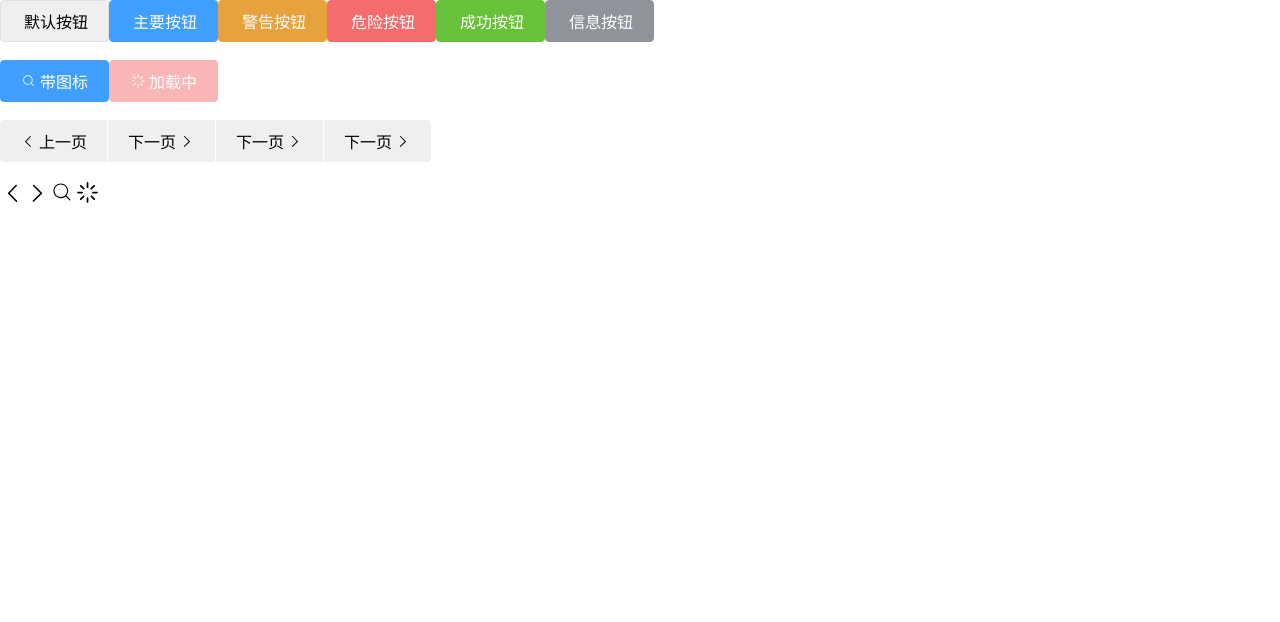
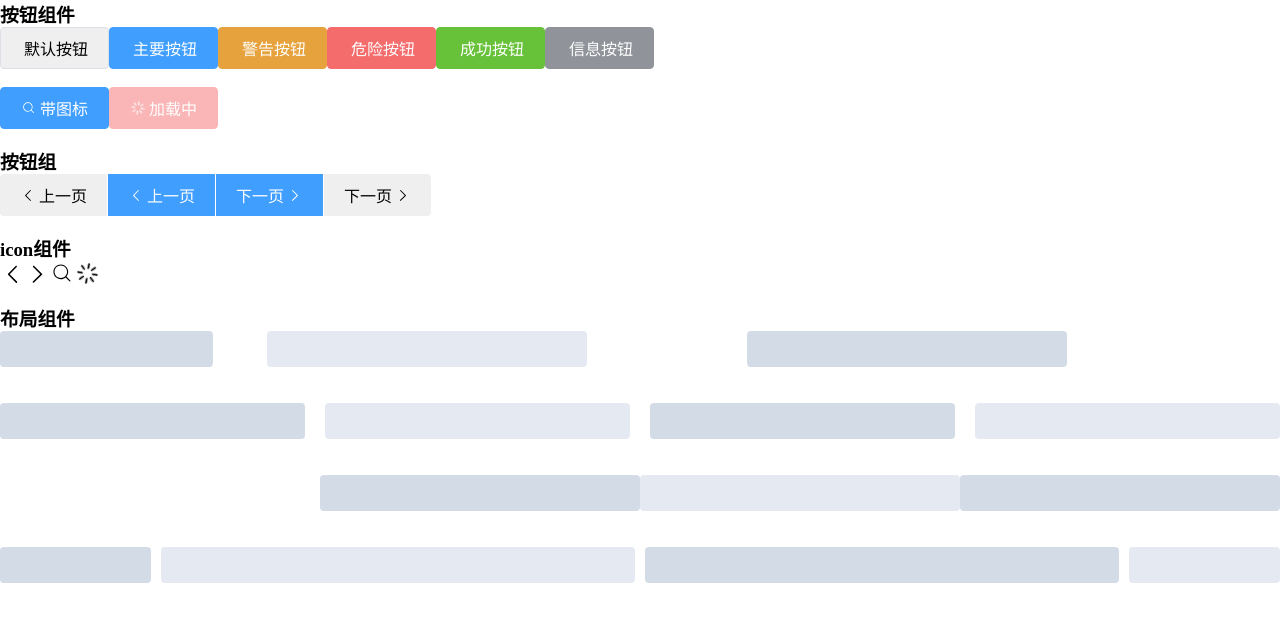
Before and after one commit to lemonKun/cz-ui, a Vue app: page / in a window 1280 px wide. Shown: the top 622 px of the page. Built offline with nearby package versions, Linux system fonts and the light colour scheme.

Commit message:
布局组件finished

```diff
--- a/src/App.vue
+++ b/src/App.vue
@@ -1,6 +1,7 @@
 <template>
     <div id="app">
         <!-- 默认按钮  -->
+        <h3>按钮组件</h3>
         <lk-button>默认按钮</lk-button>
         <!-- 带类型的按钮 -->
         <lk-button type="primary">主要按钮</lk-button>
@@ -15,18 +16,53 @@
         <lk-button type="danger" loading>加载中</lk-button>
         <br><br>
         <!-- 按钮组 组件 -->
+        <h3>按钮组</h3>
         <lk-button-group>
             <lk-button icon="houtuishangyige">上一页</lk-button>
-            <lk-button icon="qianjinxiayige" icon-position="right">下一页</lk-button>
-            <lk-button icon="qianjinxiayige" icon-position="right">下一页</lk-button>
+            <lk-button type="primary" icon="houtuishangyige">上一页</lk-button>
+            <lk-button type="primary" icon="qianjinxiayige" icon-position="right">下一页</lk-button>
             <lk-button icon="qianjinxiayige" icon-position="right">下一页</lk-button>
         </lk-button-group>
         <br><br>
         <!-- icon组件 -->
+        <h3>icon组件</h3>
         <lk-icon icon="houtuishangyige"></lk-icon>
         <lk-icon icon="qianjinxiayige"></lk-icon>
         <lk-icon icon="sousuo"></lk-icon>
         <lk-icon icon="dengdai-"></lk-icon>
+        <br><br>
+        <!-- 布局组件 -->
+        <h3>布局组件</h3>
+        <!-- span和offset属性 -->
+        <lk-row>
+            <lk-col :span="4"><div class="grid-content bg-purple"></div></lk-col>
+            <lk-col :span="6" :offset="1"><div class="grid-content bg-purple-light"></div></lk-col>
+            <lk-col :span="6" :offset="3"><div class="grid-content bg-purple"></div></lk-col>
+        </lk-row>
+        <br><br>
+        <!-- gutter实现col之间的缝隙 -->
+        <lk-row :gutter="20">
+            <lk-col :span="6"><div class="grid-content bg-purple"></div></lk-col>
+            <lk-col :span="6"><div class="grid-content bg-purple-light"></div></lk-col>
+            <lk-col :span="6"><div class="grid-content bg-purple"></div></lk-col>
+            <lk-col :span="6"><div class="grid-content bg-purple-light"></div></lk-col>
+        </lk-row>
+        <br><br>
+        <!-- flex布局 -->
+        <lk-row justify="end">
+            <lk-col :span="6"><div class="grid-content bg-purple"></div></lk-col>
+            <lk-col :span="6"><div class="grid-content bg-purple-light"></div></lk-col>
+            <lk-col :span="6"><div class="grid-content bg-purple"></div></lk-col>
+        </lk-row>
+        <br><br>
+        <!-- 响应式变化 -->
+        <lk-row :gutter="10">
+            <lk-col :xs="8" :sm="6" :md="4" :lg="3" :xl="1"><div class="grid-content bg-purple"></div></lk-col>
+            <lk-col :xs="4" :sm="6" :md="8" :lg="9" :xl="11"><div class="grid-content bg-purple-light"></div></lk-col>
+            <lk-col :xs="4" :sm="6" :md="8" :lg="9" :xl="11"><div class="grid-content bg-purple"></div></lk-col>
+            <lk-col :xs="8" :sm="6" :md="4" :lg="3" :xl="1"><div class="grid-content bg-purple-light"></div></lk-col>
+        </lk-row>
+
     </div>
 </template>
 
@@ -40,5 +76,21 @@ export default {
 };
 </script>
 
-<style lang="scss">
+<style>
+.lk-col {
+    border-radius: 4px;
+}
+.bg-purple-dark {
+    background: #99a9bf;
+}
+.bg-purple {
+    background: #d3dce6;
+}
+.bg-purple-light {
+    background: #e5e9f2;
+}
+.grid-content {
+    border-radius: 4px;
+    min-height: 36px;
+}
 </style>
--- a/src/packages/button-group.vue
+++ b/src/packages/button/button-group.vue
@@ -17,7 +17,7 @@ export default {
 }
 </script>
 <style lang="scss">
-@import '../styles/_var.scss';
+@import '@/styles/_var.scss';
 
 .lk-button-group {
     display: inline-flex;
--- a/src/packages/button.vue
+++ b/src/packages/button/button.vue
@@ -59,7 +59,7 @@ export default {
 </script>
 
 <style lang="scss">
-    @import '../styles/_var.scss';
+    @import '@/styles/_var.scss';
     $height: 42px;
     $font-size: 16px;
     $color: #606266;
@@ -80,7 +80,7 @@ export default {
         user-select: none;
         outline: none;
         &:hover, &:focus {
-            border-color: $border-color;
+            border-color: $active-color;
             background-color: $background;
         }
         &:active {
--- a/src/packages/icon.vue
+++ b/src/packages/icon/icon.vue
@@ -1,11 +1,11 @@
 <template>
-    <svg class="lk-icon" aria-hidden="true">
+    <svg class="lk-icon" :class="{active: icon === 'dengdai-' ? true : false}" aria-hidden="true">
         <use :xlink:href="`#icon-${icon}`"></use>
     </svg>
 </template>
 
 <script>
-import '../styles/icon';
+import '@/styles/icon';
 
 export default {
     name: 'lk-icon',
@@ -19,6 +19,17 @@ export default {
 </script>
 
 <style lang="css">
+@keyframes changDeg{
+    0%{
+        transform: rotate(0deg);
+    }
+    100%{
+        transform: rotate(360deg);
+    }
+}
+.active {
+    animation:changDeg 2s linear 0.2s infinite;
+}
 .lk-icon {
     width: 25px; height: 25px;
     vertical-align: middle;
--- /dev/null
+++ b/src/packages/layout/col.vue
@@ -0,0 +1,145 @@
+<template>
+    <div class="lk-col" :class="colClass" :style="colStyle">
+        <slot></slot>
+    </div>
+</template>
+
+<script>
+export default {
+    name: 'lk-col',
+    props: {
+        span: {
+            type: Number,
+            default: 24
+        },
+        offset: {
+            type: Number,
+            default: 0
+        },
+        xs: [Number, Object],
+        sm: [Number, Object],
+        md: [Number, Object],
+        lg: [Number, Object],
+        xl: [Number, Object]
+    },
+    computed: {
+        colClass() {
+            //统一管理样式
+            let classes = [];
+            classes.push(`lk-col-${this.span}`);
+
+            if(this.offset) {
+                classes.push(`lk-col-offset-${this.offset}`);
+            }
+            //实现响应式变化
+            ['xs', 'sm', 'md', 'lg', 'xl'].forEach(type => {
+                if(typeof this[type] === 'object') {
+                    let {span, offset} = this[type];
+                    span && classes.push(`lk-col-${type}-${span}`); //lk-col-xs-1
+                    offset && classes.push(`lk-col-${type}-offset-${offset}`);//lk-col-xs-offset-1
+                }else {
+                    this[type] && classes.push(`lk-col-${type}-${this[type]}`);
+                }
+            })
+            return classes;
+        },
+        colStyle() {
+            let style = {};
+            if(this.gutter) {
+                style = {
+                    ...style,
+                    paddingLeft: this.gutter / 2 + 'px',
+                    paddingRight: this.gutter / 2 + 'px'
+                }
+            }
+            return style;
+        }
+    },
+    data() {
+        return {
+            gutter: 0
+        };
+    }
+}
+</script>
+
+<style lang="scss">
+@import '@/styles/_var.scss';
+//循环24次
+.lk-col {
+    @for $i from 1 through 24 {
+        &-#{$i} {
+            width: $i / 24 * 100%;
+        }
+    }
+}
+.lk-col-offset {
+    @for $i from 1 through 24 {
+        &-#{$i} {
+            margin-left: $i / 24 * 100%;
+        }
+    }
+}
+@include res(xs) {
+    @for $i from 1 through 24 {
+        // lk-col-xs-1
+        .lk-col-xs-#{$i} {
+            width: $i / 24 * 100%;
+        }
+        // lk-col-xs-offset-1
+        .lk-col-xs-offset-#{$i} {
+            width: $i / 24 * 100%;
+        }
+    }
+}
+@include res(sm) {
+    @for $i from 1 through 24 {
+        // lk-col-sm-1
+        .lk-col-sm-#{$i} {
+            width: $i / 24 * 100%;
+        }
+        // lk-col-sm-offset-1
+        .lk-col-sm-offset-#{$i} {
+            width: $i / 24 * 100%;
+        }
+    }
+}
+@include res(md) {
+    @for $i from 1 through 24 {
+        // lk-col-md-1
+        .lk-col-md-#{$i} {
+            width: $i / 24 * 100%;
+        }
+        // lk-col-md-offset-1
+        .lk-col-md-offset-#{$i} {
+            width: $i / 24 * 100%;
+        }
+    }
+}
+@include res(lg) {
+    @for $i from 1 through 24 {
+        // lk-col-lg-1
+        .lk-col-lg-#{$i} {
+            width: $i / 24 * 100%;
+        }
+        // lk-col-lg-offset-1
+        .lk-col-lg-offset-#{$i} {
+            width: $i / 24 * 100%;
+        }
+    }
+}
+@include res(xl) {
+    @for $i from 1 through 24 {
+        // lk-col-xl-1
+        .lk-col-xl-#{$i} {
+            width: $i / 24 * 100%;
+        }
+        // lk-col-xl-offset-1
+        .lk-col-xl-offset-#{$i} {
+            width: $i / 24 * 100%;
+        }
+    }
+}
+
+
+</style>
--- /dev/null
+++ b/src/packages/layout/row.vue
@@ -0,0 +1,71 @@
+<template>
+    <div class="lk-row-wrap">
+        <div class="lk-row" :class="rowClass" :style="rowStyle">
+            <slot></slot>
+        </div>
+    </div>
+</template>
+
+<script>
+export default {
+    name: 'lk-row',
+    props: {
+        gutter: {
+            type: Number,
+            default: 0
+        },
+        justify: {
+            type: String,
+            default: '',
+            validator(type) {
+                if(type && !['start', 'end', 'center', 'space-around', 'space-between'].includes(type)) {
+                    console.error('传入的类型必须为start、end、center、space-around、space-between中的一种!');
+                }
+                return true;
+            }
+        }
+    },
+    mounted() {
+        this.$children && this.$children.forEach(child => {
+            child.gutter = this.gutter;
+        })
+    },
+    computed: {
+        rowClass() {
+            let classes = [];
+            if(this.justify) {
+                classes.push(`lk-row-${this.justify}`);
+            }
+            return classes;
+        },
+        rowStyle() {
+            let style = {};
+            if(this.gutter) {
+                style = {
+                    ...style,
+                    marginLeft: -this.gutter / 2 + 'px',
+                    marginRight: -this.gutter / 2 + 'px'
+                }
+            }
+            return style;
+        }
+    }
+}
+</script>
+
+<style lang="scss">
+.lk-row-wrap {
+    width: 100%;
+    overflow: hidden;
+}
+.lk-row {
+    display: flex;
+    flex-wrap: wrap;
+    @each $position, $positionName in (start: flex-start, center: center, end: flex-end,
+        space-around: space-around, space-between: space-between) {
+        &-#{$position} {
+            justify-content: #{$positionName};
+        }
+    }
+}
+</style>
--- a/src/styles/_var.scss
+++ b/src/styles/_var.scss
@@ -24,6 +24,26 @@ $success-disabled: #B3E19D;
 $warning-disabled: #F3D19E;
 $danger-disabled: #FAB6B6;
 $info-disabled: #C8C9CC;
+
+$--sm: 768px !default;
+$--md: 992px !default;
+$--lg: 1200px !default;
+$--xl: 1920px !default;
+
+$map: (
+    "xs": (max-width: $--sm - 1),
+    "sm": (min-width: $--sm),
+    "md": (min-width: $--md),
+    "lg": (min-width: $--lg),
+    "xl": (min-width: $--xl)
+);
+
+@mixin res($key) {
+   @media only screen and #{inspect(map-get($map, $key))}{
+       @content; //插槽
+   }
+}
+
 * {
   padding: 0;
   margin: 0;
--- /dev/null
+++ b/vue.config.js
@@ -0,0 +1,7 @@
+const path = require('path');
+
+module.exports = {
+    chainWebpack: (config) => {
+        config.resolve.alias.set('@', path.join(__dirname, 'src'));
+    }
+}
```
Also changed, not shown: src/packages/index.js (+7 -3 lines).
